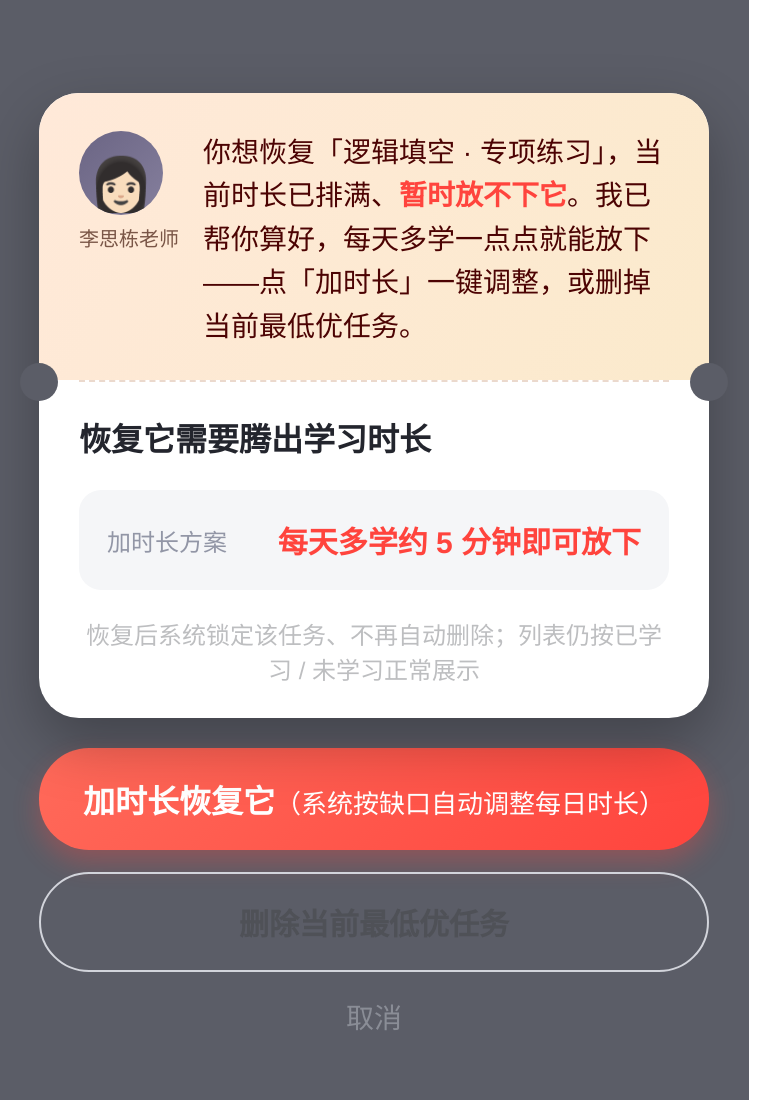
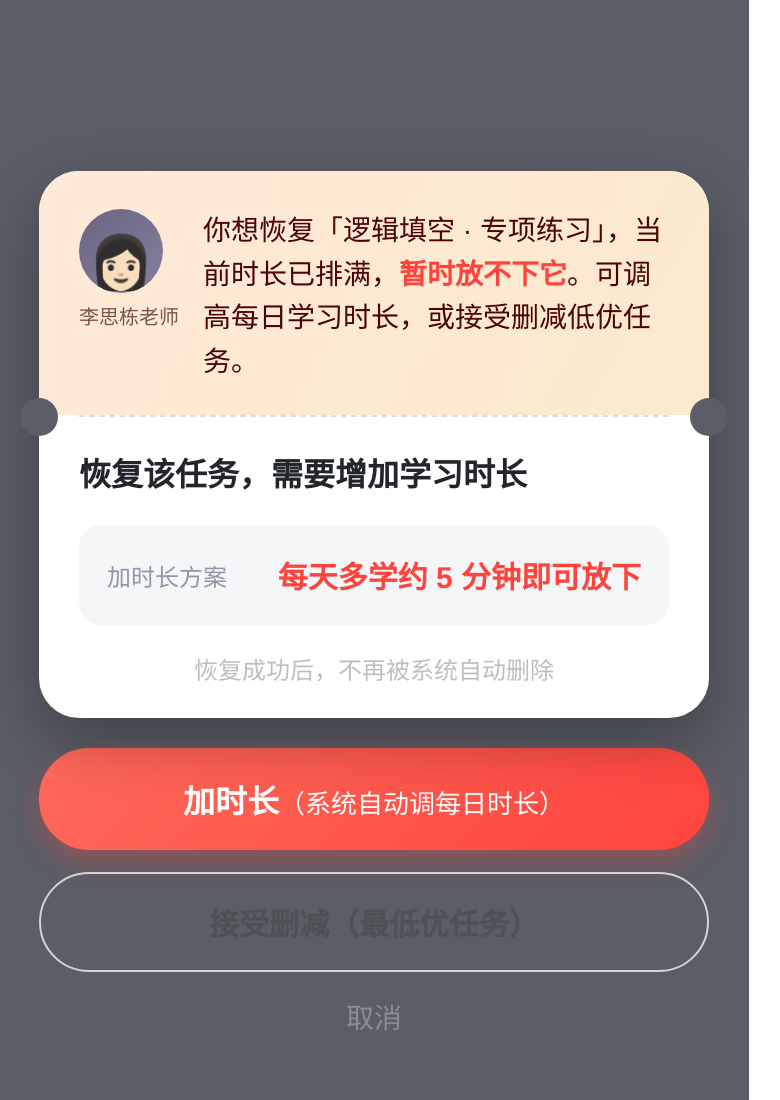
Before and after one commit to papago0506/my-site, a plain HTML site: page learning-plan-ui/recover_dlg.html in a window 1280 px wide. Shown: the part 220-1320 px from the top of the page, without its empty margins (1-781 px from the left). Drawn offline with Linux system fonts and the light colour scheme.

Commit message:
style: 弹窗文案对齐PM更新的文案表

```diff
--- a/learning-plan-ui/recover_dlg.html
+++ b/learning-plan-ui/recover_dlg.html
@@ -26,18 +26,18 @@
 <div class="card">
   <div class="header">
     <div class="aw"><div class="avatar">👩🏻</div><div class="aname">李思栋老师</div></div>
-    <div class="msg">你想恢复「逻辑填空 · 专项练习」，当前时长已排满、<span class="em">暂时放不下它</span>。我已帮你算好，每天多学一点点就能放下——点「加时长」一键调整，或删掉当前最低优任务。</div>
+    <div class="msg">你想恢复「逻辑填空 · 专项练习」，当前时长已排满，<span class="em">暂时放不下它</span>。可调高每日学习时长，或接受删减低优任务。</div>
   </div>
   <div class="divider"><span class="notch nl"></span><span class="notch nr"></span></div>
   <div class="body">
-    <div class="title">恢复它需要腾出学习时长</div>
+    <div class="title">恢复该任务，需要增加学习时长</div>
     <div class="statbox">
       <div class="srow"><span class="k">加时长方案</span><span class="v coral">每天多学约 5 分钟即可放下</span></div>
     </div>
-    <div class="hint">恢复后系统锁定该任务、不再自动删除；列表仍按已学习 / 未学习正常展示</div>
+    <div class="hint">恢复成功后，不再被系统自动删除</div>
   </div>
 </div>
-<div class="pri">加时长恢复它<span class="sub">（系统按缺口自动调整每日时长）</span></div>
-<div class="secout">删除当前最低优任务</div>
+<div class="pri">加时长<span class="sub">（系统自动调每日时长）</span></div>
+<div class="secout">接受删减（最低优任务）</div>
 <div class="sectext">取消</div>
 </div></div></body></html>
```
